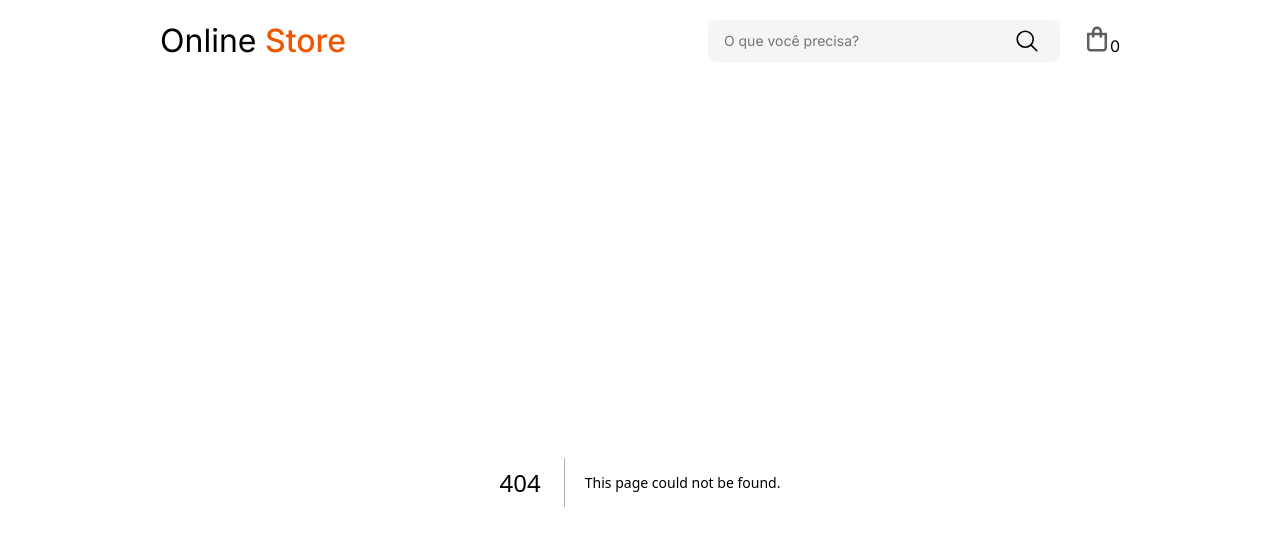
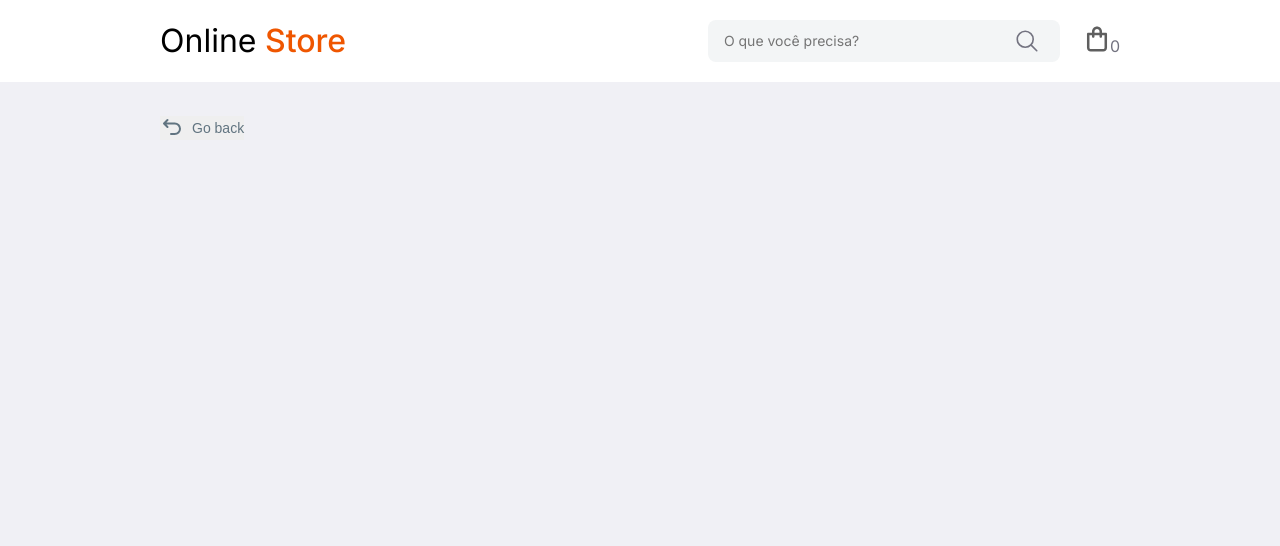
Before and after one commit to renan-aquino/online-store, a Next.js app: page /product in a window 1280 px wide. Before the commit this address had no page. Shown: the top 546 px of the page. Built offline with nearby package versions, Linux system fonts and the light colour scheme.

Commit message:
feat: added product page

```diff
--- a/src/app/globals.css
+++ b/src/app/globals.css
@@ -2,8 +2,15 @@
   --max-width: 1100px;
   --border-radius: 12px;
 
+  --clr-background: #F0F0F5;
   --clr-accent: #EF5600;
+
   --clr-dark: #737380;
+
+  --clr-dark-100: #617480;
+  --clr-dark-200: #737380;
+  --clr-dark-300: #41414D;
+  --clr-dark-400: #09090a;
 }
 
 * {
@@ -20,6 +27,13 @@ body {
   line-height: 22px;
 }
 
+main {
+  padding: 34px 160px;
+  min-height: 100vh;
+  background-color: var(--clr-background);
+}
+
+
 a {
   color: inherit;
   text-decoration: none;
--- a/src/app/page.module.css
+++ /dev/null
@@ -1,5 +0,0 @@
-.main {
-    padding: 34px 160px;
-    min-height: 100vh;
-    background-color: #F0F0F5;
-}
--- a/src/app/page.tsx
+++ b/src/app/page.tsx
@@ -9,9 +9,9 @@ export default function Home() {
   const client = new QueryClient();
   return (
     <QueryClientProvider client={client}>
-      <main className={s.main}>
-      <FilterBar/>
-      <ProductList/>
+      <main>
+        <FilterBar/>
+        <ProductList/>
       </main>
     </QueryClientProvider>
 
--- /dev/null
+++ b/src/app/product/page.tsx
@@ -0,0 +1,12 @@
+import { GoBackButton } from "@/components/go-back-button"
+import { GoBackIcon } from "@/components/icons/go-back-icon"
+import { styled } from "styled-components"
+
+
+export default function Product(){
+    return(
+        <main>
+            <GoBackButton navigate="/"/>
+        </main>
+    )
+}
--- /dev/null
+++ b/src/components/go-back-button.tsx
@@ -0,0 +1,38 @@
+'use client'
+
+import { styled } from "styled-components";
+import { GoBackIcon } from "./icons/go-back-icon";
+import { useRouter } from "next/navigation";
+
+const Button = styled.button `
+    display: flex;
+    align-items: center;
+    justify-content: center;
+    gap: 8px;
+
+    font-weight: 500;
+    font-size: 14px;
+    line-height: 150%;
+    color: var(--clr-dark-100)
+
+`
+
+interface BtnProps{
+    navigate: string;
+}
+
+export function GoBackButton({navigate} : BtnProps){
+
+    const router = useRouter();
+
+    const handleNavigate = () => {
+        router.push(navigate)
+    }
+
+    return(
+        <Button onClick={handleNavigate}>
+            <GoBackIcon/>
+            Go back
+        </Button>
+    )
+}
--- /dev/null
+++ b/src/components/icons/go-back-icon.tsx
@@ -0,0 +1,7 @@
+export function GoBackIcon(){
+    return(
+        <svg xmlns="http://www.w3.org/2000/svg" width="24" height="24" viewBox="0 0 24 24">
+            <path fill="none" stroke="currentColor" stroke-linecap="round" stroke-linejoin="round" stroke-width="2" d="M11 18h3.75a5.25 5.25 0 1 0 0-10.5H5M7.5 4L4 7.5L7.5 11"/>
+        </svg>
+    )
+}
--- a/tsconfig.json
+++ b/tsconfig.json
@@ -24,6 +24,6 @@
       "@/*": ["./src/*"]
     }
   },
-  "include": ["next-env.d.ts", "**/*.ts", "**/*.tsx", ".next/types/**/*.ts"],
+  "include": ["next-env.d.ts", "**/*.ts", "**/*.tsx", ".next/types/**/*.ts", "src/app/product"],
   "exclude": ["node_modules"]
 }
```
